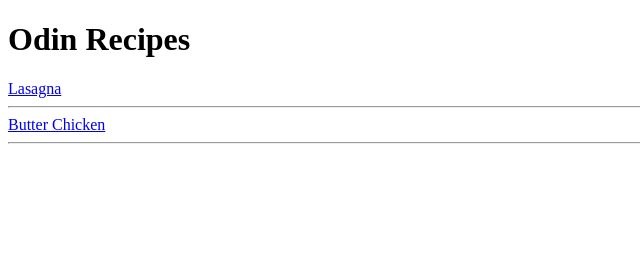
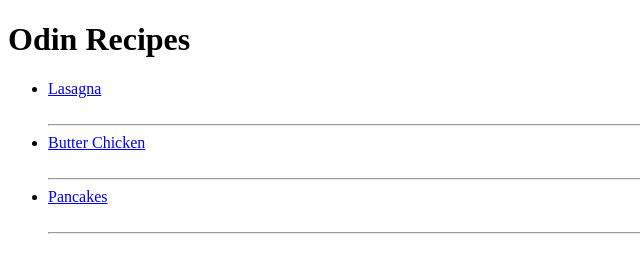
Before and after one commit to wolfie-ssh/odin_recipe, a plain HTML site: page index.html in a window 1280 px wide. Shown: the whole page, without its empty margins (0-640 px from the left). Drawn offline with Linux system fonts and the light colour scheme.

Commit message:
change recipe file link style to <ul> lists

```diff
--- a/index.html
+++ b/index.html
@@ -7,12 +7,16 @@
 </head>
 <body>
   <h1>Odin Recipes</h1>
-  <a href="recipes/lasagna.html" target="_blank">Lasagna</a>
-  <br>
-  <hr>
-  <a href="recipes/butter_chicken.html" target="_blank">Butter Chicken</a>
-  <br>
-  <hr>
-  <a href=""></a>
+  <ul>
+    <li><a href="recipes/lasagna.html" target="_blank">Lasagna</a></li>
+    <br>
+    <hr>
+    <li><a href="recipes/butter_chicken.html" target="_blank">Butter Chicken</a></li>
+    <br>
+    <hr>
+    <li><a href="recipes/pancakes.html" target="_blank">Pancakes</a></li>
+    <br>
+    <hr>
+  </ul>
 </body>
 </html>
```
